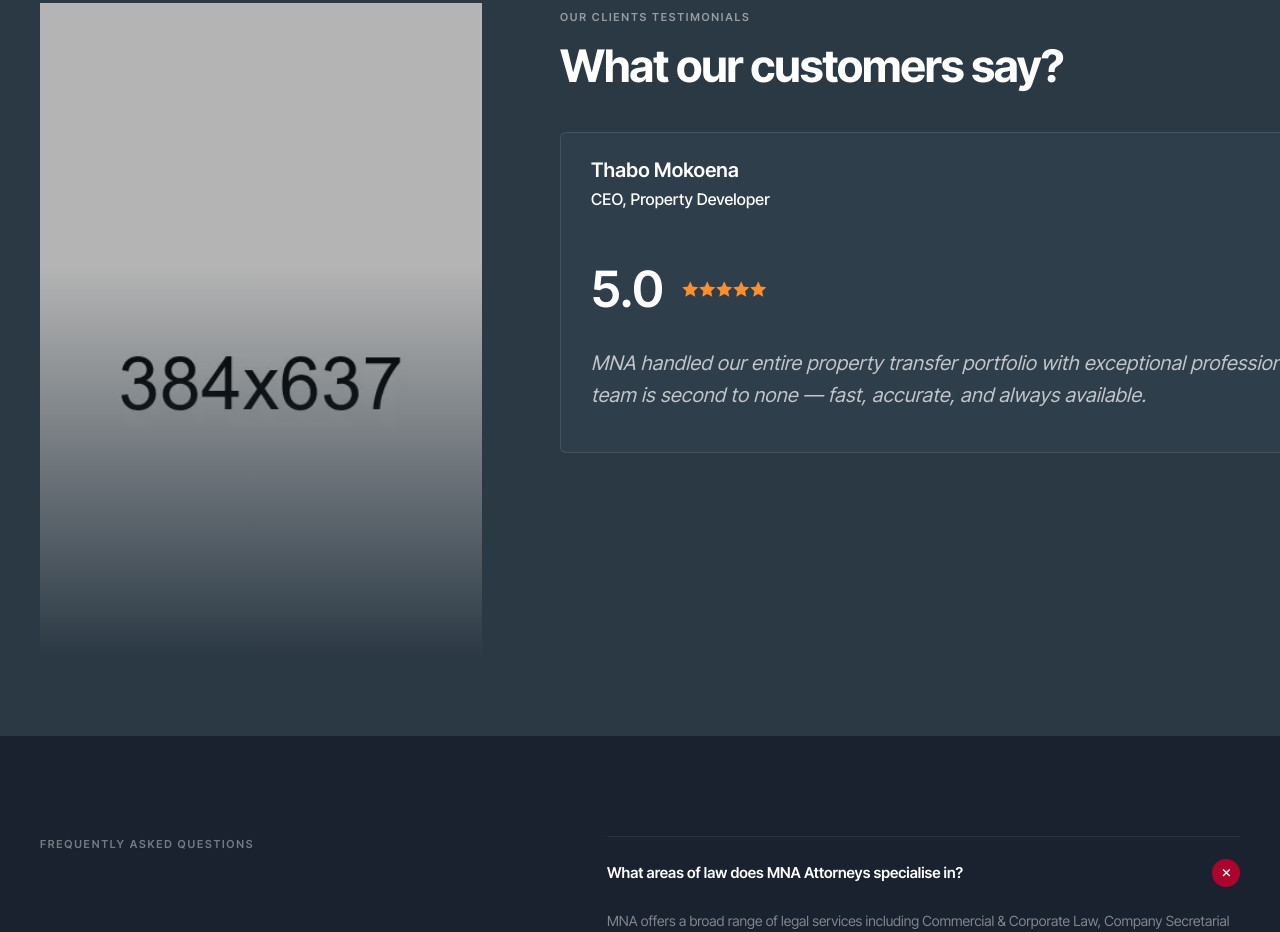
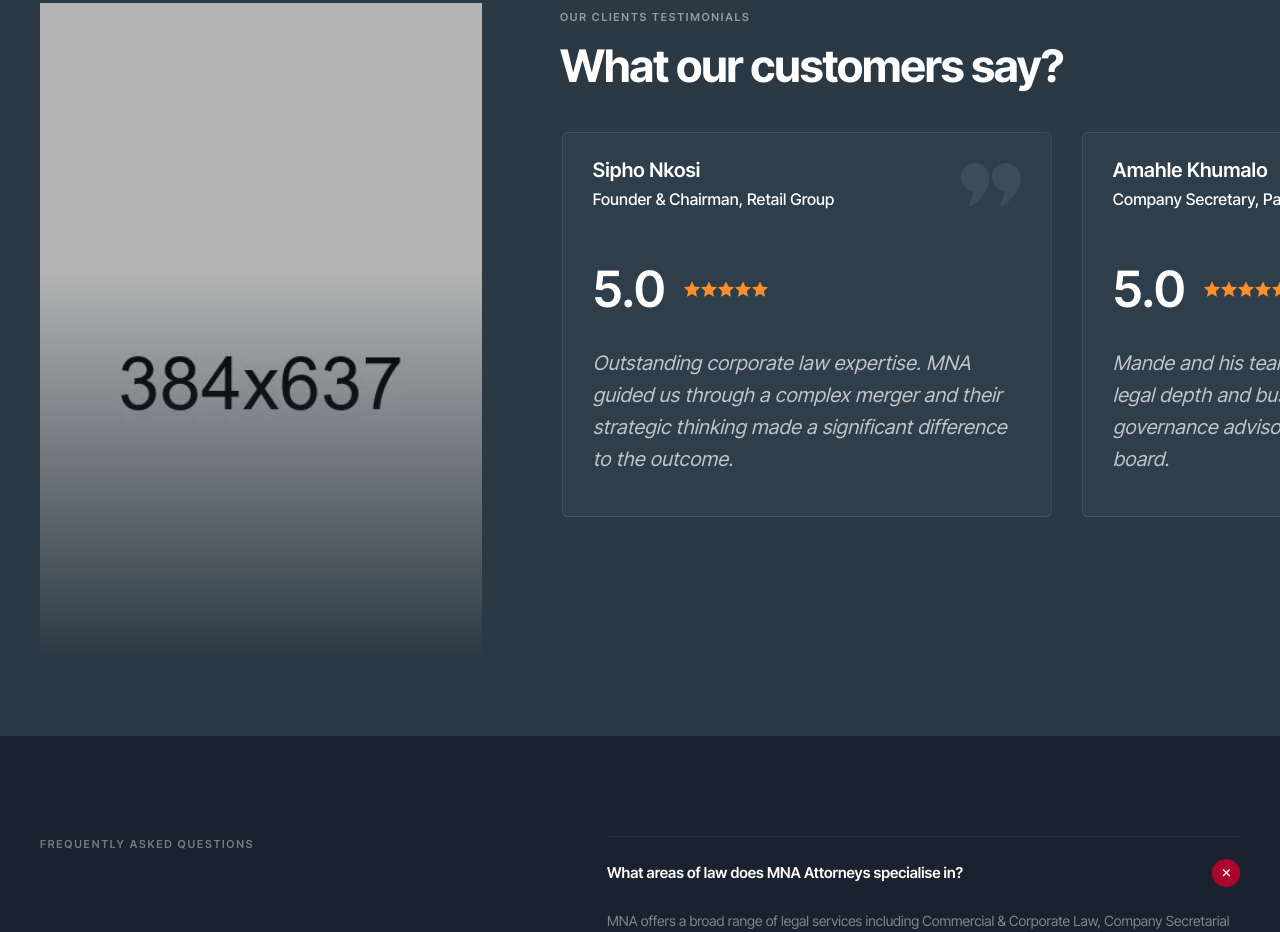
Before and after one commit to flashiago95/mnaattorneys, a plain HTML site: page index.html in a window 1280 px wide. Shown: the part 5030-5962 px from the top of the page. Drawn offline with nearby package versions, Linux system fonts and the light colour scheme.

Commit message:
Add files via upload

```diff
--- a/assets/js/main.js
+++ b/assets/js/main.js
@@ -71,7 +71,8 @@
         });
 
         /* Swiper Dynamic Slider — handles all Bustar data attributes */
-        $('.rs-swiper .swiper').each(function (index) {
+        /* Skip .rs-testimonial-slider-wrapper .swiper — handled by inline script */
+        $('.rs-swiper .swiper, .swiper[data-item]').not('.rs-testimonial-slider-wrapper .swiper').each(function (index) {
             var $swiper = $(this);
             var loop = $swiper.data('loop') !== false;
             var autoplayData = $swiper.data('autoplay');
--- a/index.html
+++ b/index.html
@@ -2131,26 +2131,42 @@ document.getElementById('rsMobileClose').addEventListener('click', () =>
 function closeMobileNav() { document.getElementById('rsMobileNav').classList.remove('open'); }
 
 // ============================================================
-// TESTIMONIAL SLIDER
+// TESTIMONIAL SWIPER — direct init, bypasses main.js detection
 // ============================================================
-(function () {
-    const track = document.getElementById('rsTestiTrack');
-    const prev = document.getElementById('rsTestiPrev');
-    const next = document.getElementById('rsTestiNext');
-    if (!track) return;
-    let idx = 0;
-    const cards = track.querySelectorAll('.rs-testi-card');
-    const vis = () => window.innerWidth < 768 ? 1 : 2;
-    const maxIdx = () => cards.length - vis();
-    function move() {
-        const w = track.parentElement.offsetWidth;
-        const gap = 20;
-        const cw = (w - gap) / vis();
-        track.style.transform = `translateX(-${idx * (cw + gap)}px)`;
-    }
-    if (next) next.addEventListener('click', () => { if (idx < maxIdx()) { idx++; move(); } });
-    if (prev) prev.addEventListener('click', () => { if (idx > 0) { idx--; move(); } });
-    window.addEventListener('resize', move);
+(function() {
+    function initTestiSwiper() {
+        if (typeof Swiper === 'undefined') {
+            setTimeout(initTestiSwiper, 100);
+            return;
+        }
+        var el = document.querySelector('.rs-testimonial-slider-wrapper .swiper');
+        if (!el) return;
+
+        // Already initialised
+        if (el.swiper) return;
+
+        new Swiper(el, {
+            loop: true,
+            speed: 1500,
+            autoplay: { delay: 2000, disableOnInteraction: false },
+            slidesPerView: 1,
+            spaceBetween: 30,
+            grabCursor: true,
+            breakpoints: {
+                576:  { slidesPerView: 1,  spaceBetween: 20 },
+                768:  { slidesPerView: 2,  spaceBetween: 30 },
+                992:  { slidesPerView: 2,  spaceBetween: 30 },
+                1200: { slidesPerView: 2,  spaceBetween: 30 },
+                1400: { slidesPerView: 3,  spaceBetween: 30 }
+            }
+        });
+    }
+    // Wait for DOM + Swiper CDN
+    if (document.readyState === 'loading') {
+        document.addEventListener('DOMContentLoaded', initTestiSwiper);
+    } else {
+        initTestiSwiper();
+    }
 })();
 
 // ============================================================
```
